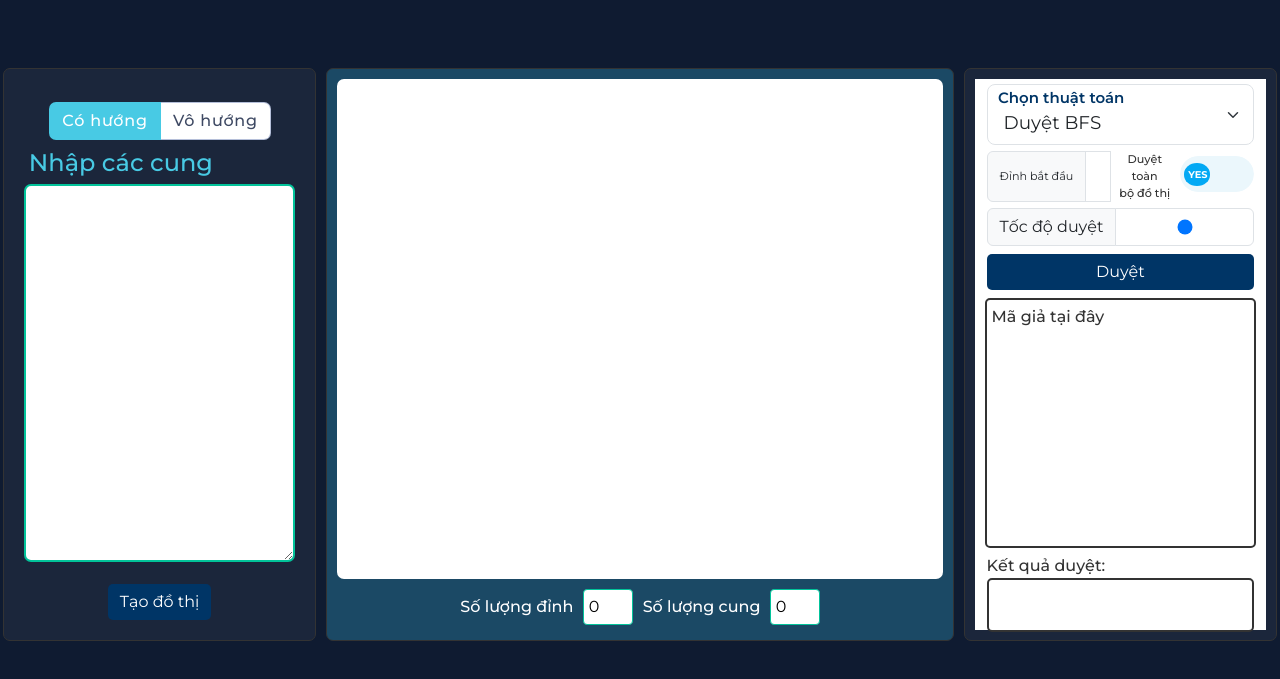
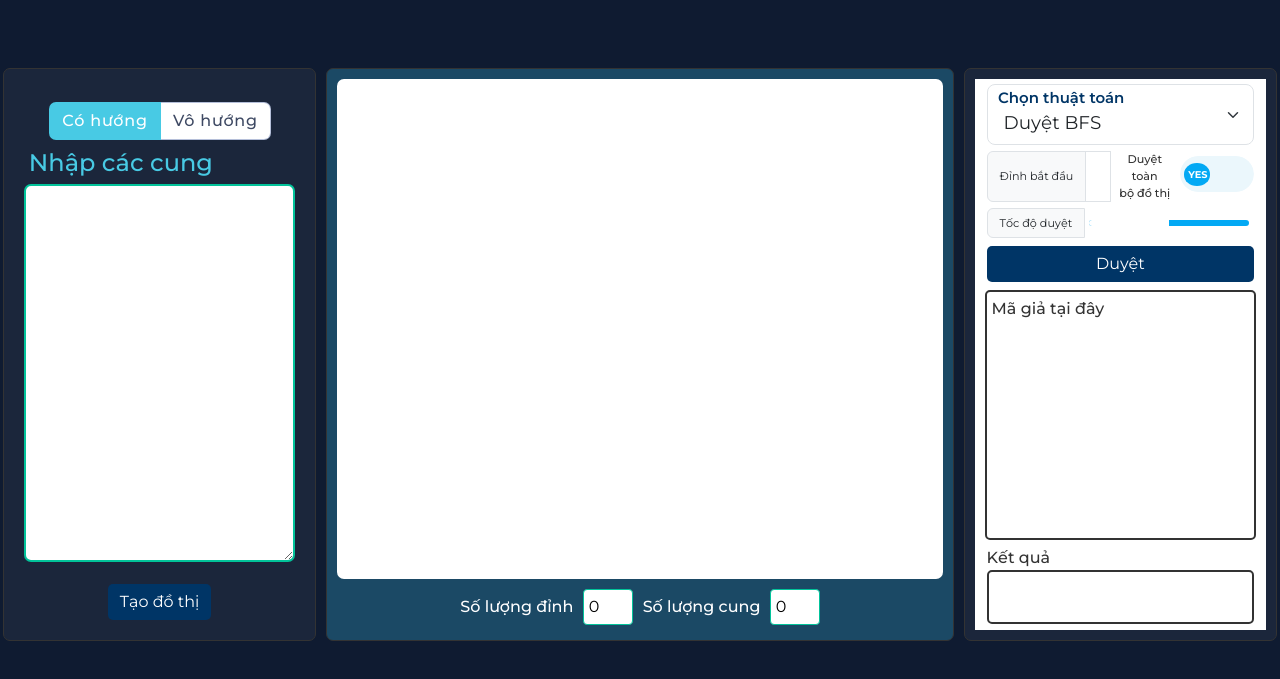
Before and after one commit to KimgionDev/Graph-Drawing-Project.io, a plain HTML site: page index.html in a window 1280 px wide. Shown: the part 93-772 px from the top of the page. Drawn offline with nearby package versions, Linux system fonts and the light colour scheme.

Commit message:
update index.html slider bar
update index.html

```diff
--- a/assets/css/main.css
+++ b/assets/css/main.css
@@ -12,6 +12,7 @@
   --second-color: #48cae4;
   --third-color: #1b263b;
   --fourth-color: #1b4965;
+  --fifth-color: #03a9f4;
   --bs-border-2: #02c39a;
   --bs-border: #333;
   --bs-font: #fefeff;
@@ -219,6 +220,7 @@ label > h4{
   text-align: center;
 }
 
+
 textarea#graphInput{
   transition: 0.2s ease-in-out;
   height: 378px;
@@ -247,6 +249,7 @@ textarea#graphInput:focus {
   box-sizing: border-box;
 }
 
+
 .selectAlg label, .selectGraph label{
   font-weight: 600;
   font-size: 1.1rem;
@@ -263,6 +266,85 @@ textarea#graphInput:focus {
 .selectGraph .form-select option{
   position: relative;
 }
+
+.speedSlide span{
+  font-size: 0.7rem;
+}
+
+.speedSlide label{
+  flex: 1;
+}
+.speedSlide input{
+  margin: 0px 5px;
+}
+/* From Uiverse.io by Galahhad */
+/* level settings 👇 */
+
+.slider {
+  /* slider */
+  --slider-width: 100%;
+  --slider-height: 6px;
+  --slider-bg: var(--fifth-color);
+  --slider-border-radius: 999px;
+  /* level */
+  --level-color: #fff;
+  --level-transition-duration: .1s;
+  /* icon */
+  --icon-margin: 15px;
+  --icon-color: var(--slider-bg);
+  --icon-size: 25px;
+}
+
+.slider {
+  cursor: pointer;
+  display: -webkit-inline-box;
+  display: -ms-inline-flexbox;
+  display: inline-flex;
+  -webkit-box-orient: horizontal;
+  -webkit-box-direction: reverse;
+  -ms-flex-direction: row-reverse;
+  flex-direction: row-reverse;
+  -webkit-box-align: center;
+  -ms-flex-align: center;
+  align-items: center;
+}
+
+.slider .volume {
+  display: inline-block;
+  vertical-align: top;
+  margin-right: var(--icon-margin);
+  color: var(--icon-color);
+  width: var(--icon-size);
+  height: auto;
+}
+
+.slider .level {
+  -webkit-appearance: none;
+  -moz-appearance: none;
+  appearance: none;
+  width: var(--slider-width);
+  height: var(--slider-height);
+  background: var(--slider-bg);
+  overflow: hidden;
+  border-radius: 7px;
+  -webkit-transition: height var(--level-transition-duration);
+  -o-transition: height var(--level-transition-duration);
+  transition: height var(--level-transition-duration);
+  cursor: inherit;
+}
+
+.slider .level::-webkit-slider-thumb {
+  -webkit-appearance: none;
+  width: 0;
+  height: 0;
+  -webkit-box-shadow: -200px 0 0 200px var(--level-color);
+  box-shadow: -200px 0 0 200px var(--level-color);
+}
+
+.slider:hover .level {
+  height: calc(var(--slider-height) * 2);
+}
+
 .result-box{
   width: 100%;
   height: 100%;
--- a/index.html
+++ b/index.html
@@ -106,9 +106,11 @@
               </div>
             </div>
           </div>
-          <div class="input-group">
+          <div class="input-group speedSlide">
             <span class="input-group-text">Tốc độ duyệt</span>
-            <input type="range" id="speedSlider" class="form-control" min="200" max="5000" step="100">
+            <label class="slider">
+              <input type="range" id="speedSlider" class="level" min="200" max="5000" step="100">
+            </label>
           </div>
           <div class="d-flex justify-content-center">
             <button type="button" class="btn btn-browse" onclick="performTraversal()">Duyệt</button>
@@ -117,7 +119,7 @@
             <p>Mã giả tại đây</p>
           </div>
           <div class="resultBrowse">
-            <p>Kết quả duyệt:</p>
+            <p>Kết quả</p>
             <div class="result-box">
               <div id="visitedOrder""></div>
             </div>
```
